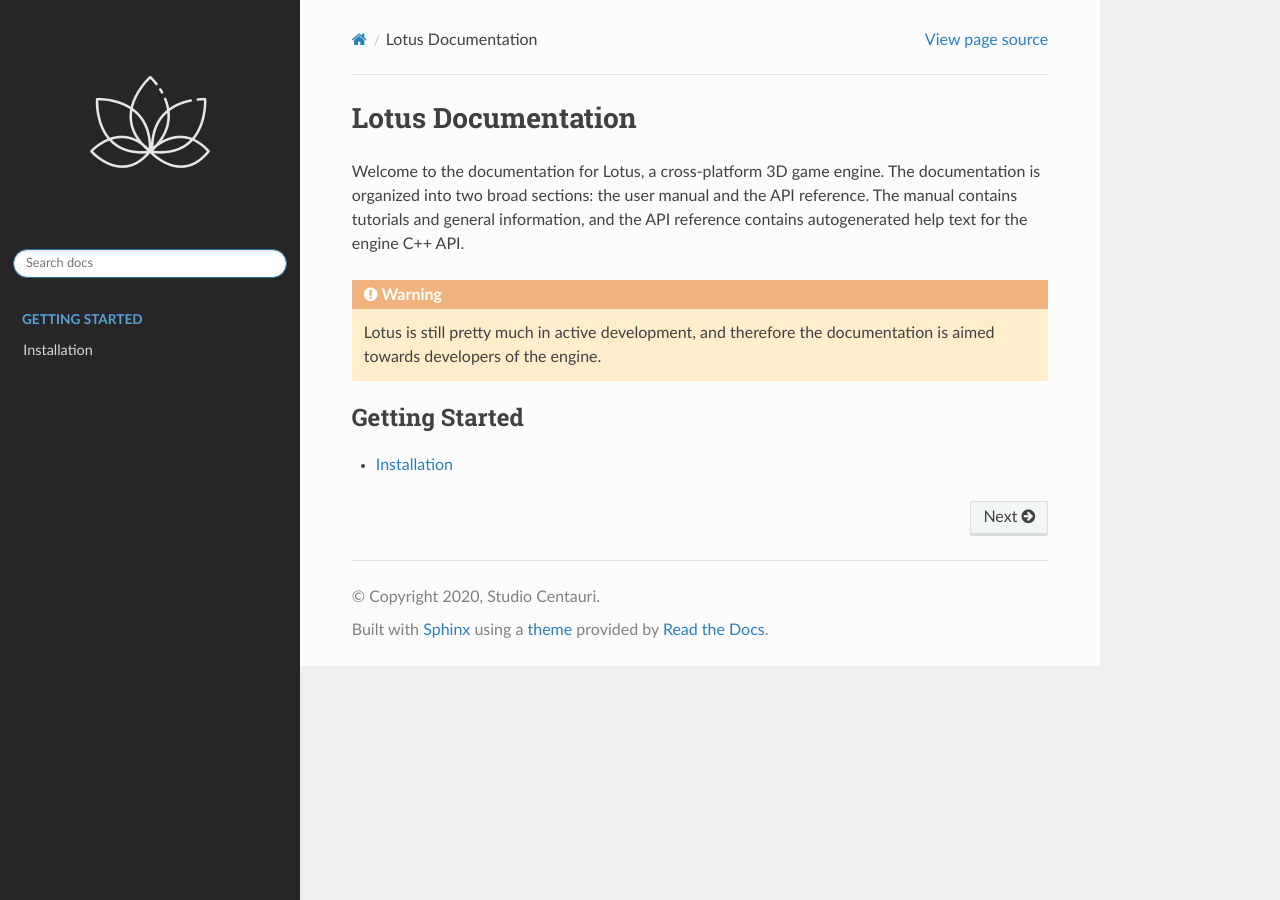
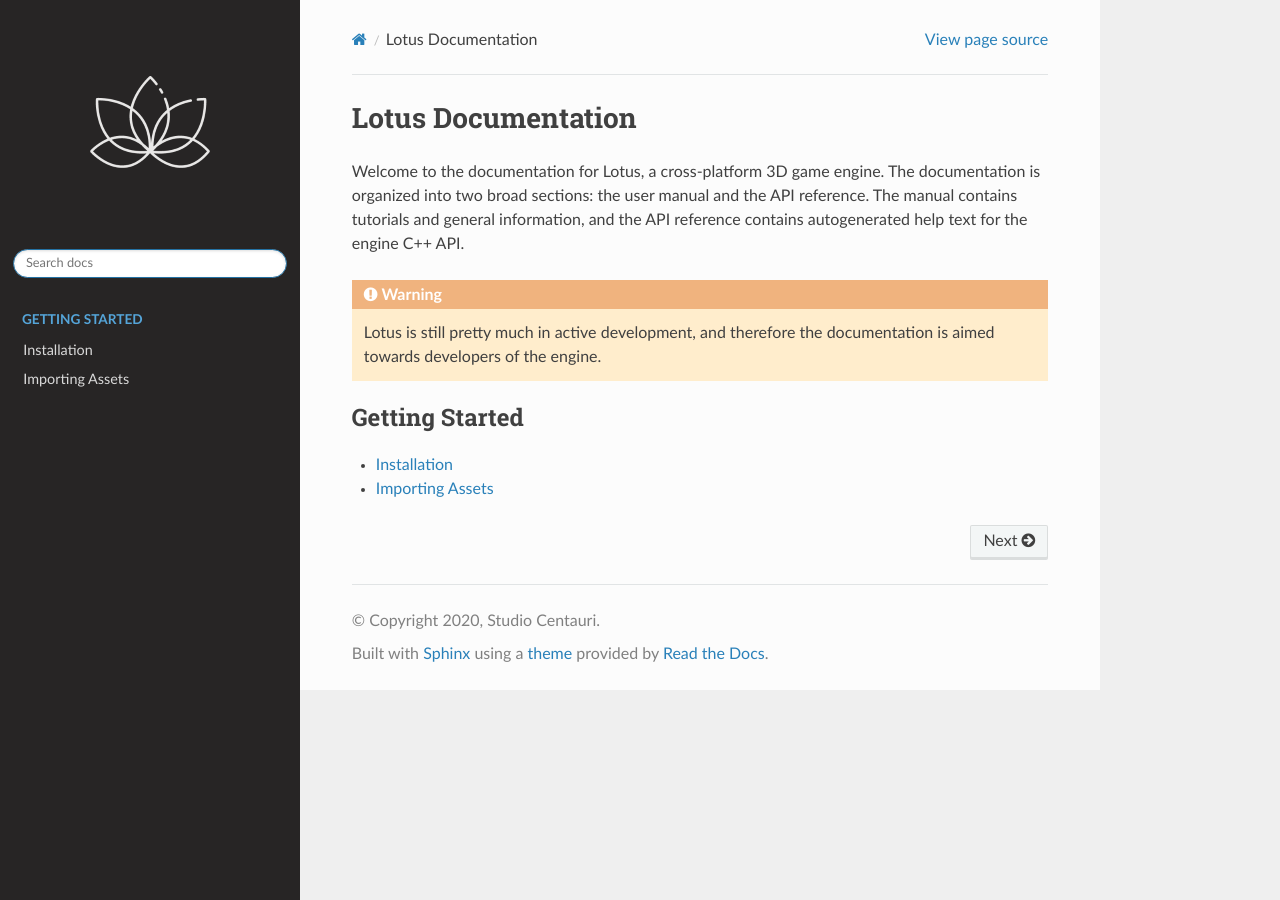
Before and after one commit to mayant15/lotus, a Sphinx documentation site: the page built from lotus/docs/index.rst, in a window 1280 px wide. Built offline with Sphinx 7.4.7 and the Read the Docs theme 2.0.0, drawn with Linux system fonts in a browser that asks for light colours; pages that are not in the unit, such as notebooks, are missing from menus.

Commit message:
Reimport plane and sphere models with correct dimensions

```diff
--- a/lotus/docs/index.rst
+++ b/lotus/docs/index.rst
@@ -13,6 +13,7 @@
    :caption: Getting Started
 
    manual/install
+   manual/importing
 
 .. toctree::
    :maxdepth: 1
--- /dev/null
+++ b/lotus/docs/manual/importing.rst
@@ -0,0 +1,4 @@
+Importing Assets
+================
+
+1 unit in Lotus is 1 meter. -Z is forward, Y is up. Make sure you apply all transforms before exporting.
```
Also changed, not shown: 3 other files.
